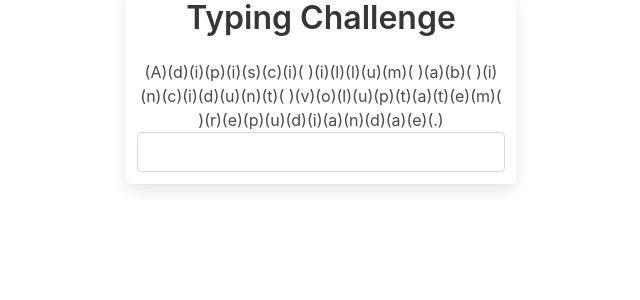
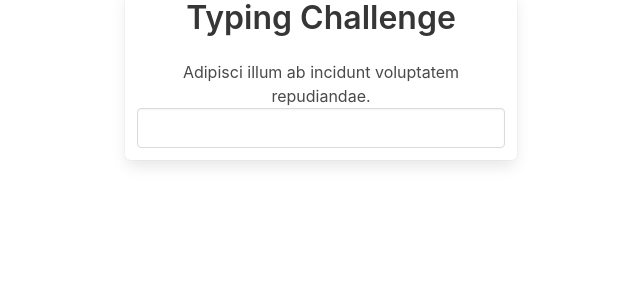
Before and after one commit to robinpetervkm/angular-typing, an Angular app: page / in a window 1280 px wide. Shown: the top 300 px of the page, without its empty margins (319-959 px from the left). Built offline with nearby package versions, Linux system fonts and the light colour scheme.

Commit message:
inspection logic removed

```diff
--- a/src/app/app.component.html
+++ b/src/app/app.component.html
@@ -6,7 +6,7 @@
 
       <p class="has-text-centered">
         <span *ngFor="let letter of randomText.split('');let i= index;"
-          >({{letter}}{{enteredText[i]}})</span>
+          >{{letter}}</span>
       </p>
       <div class="field">
         <input class="input" (input)="onInput($event.target.value)"/>
```
